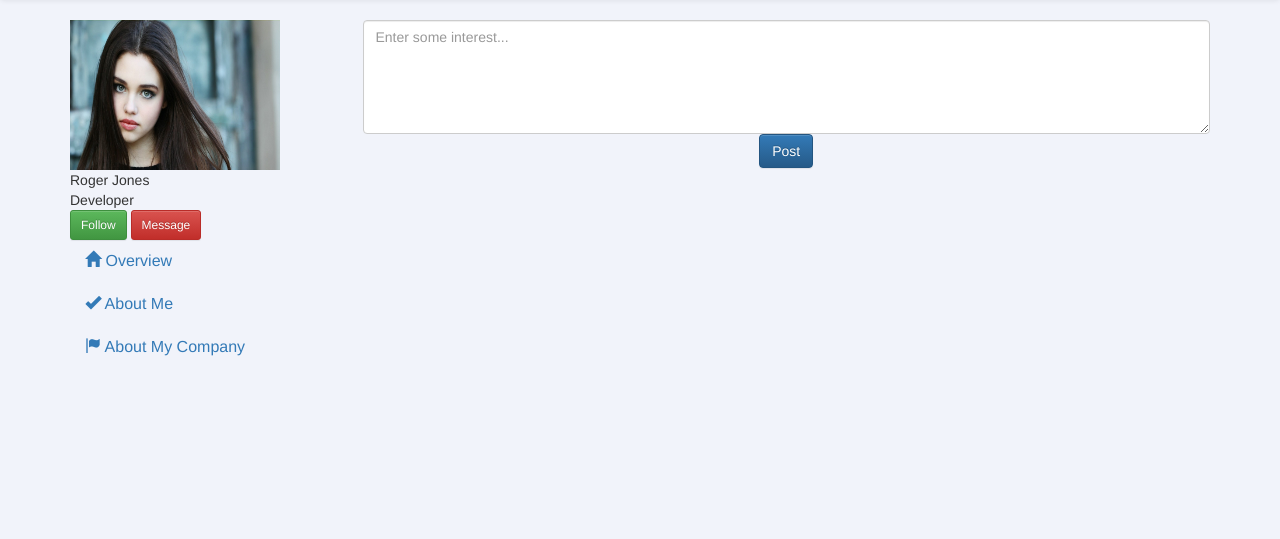
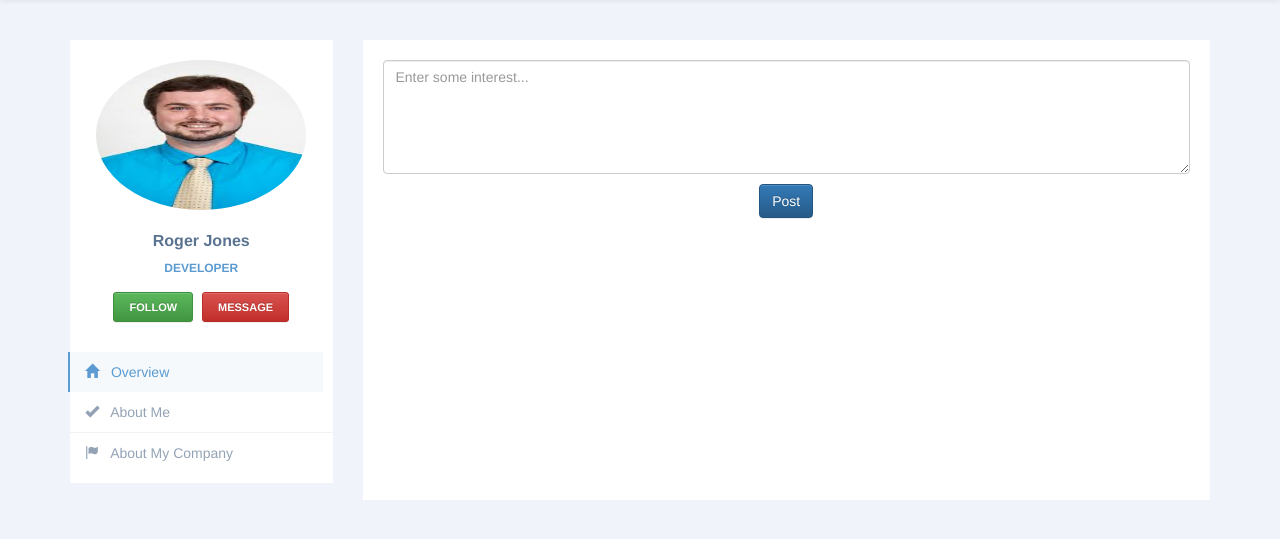
Before and after one commit to safrazd/Alumni-Tracker, a CodeIgniter app: page /Alumni-Tracker/index.php/alumni/profile?alumniId=1 in a window 1280 px wide. Shown: the part 120-659 px from the top of the page. Run offline with CodeIgniter, Linux system fonts and the light colour scheme; data comes from the database, SQL or seed files in the repository; some libraries are stand-ins or nearby versions.

Commit message:
updated css and profiles pages

```diff
--- a/application/controllers/Alumni.php
+++ b/application/controllers/Alumni.php
@@ -33,6 +33,12 @@ public function company()
 		$this->load->model('Company_tab');
 		$this->Company_tab->update();
 	}
+
+	public function company_info_tab(){
+		$this->load->model('company_info_tab');
+		$this->company_info_tab->Comapny_info();
+	}
+
 public function session()
 	{
 		$this->session->sess_destroy();
--- a/application/models/Alumniprofile.php
+++ b/application/models/Alumniprofile.php
@@ -14,6 +14,8 @@ $sql="SELECT *
  FROM ((alumni
  LEFT JOIN company ON alumni.alumniId=company.alumniId)
  LEFT JOIN degree ON alumni.alumniId=degree.alumniId)
+ LEFT JOIN link ON alumni.alumniId=link.alumniId
+ LEFT JOIN personal ON alumni.alumniId=personal.alumniId
  WHERE alumni.alumniId='$alumniId';";
  //$res=$con->query($sql);
  $res = $this->db->query($sql);
@@ -51,7 +53,7 @@ echo"<nav class=\"navbar navbar-inverse navbar-default\">
 				<!-- SIDEBAR USERPIC -->
 				<div class=\"profile-userpic\">
 
-					<img src='" .base_url()."images/profile.jpg' alt=\"Lights\" style=\"width:80%; height:150px\" class=\"img-responsive\">
+					<img src='" .base_url()."images/".$row['image']."' alt=\"Lights\" style=\"width:80%; height:150px\" class=\"img-responsive\">
 
 				</div>
 				<!-- END SIDEBAR USERPIC -->
@@ -121,7 +123,7 @@ echo"<nav class=\"navbar navbar-inverse navbar-default\">
 					<div class=\"tab-pane text-style\" id=\"tab3\">
 							<div class=\"row \">
                             <div class=\"col-md-6\"><h4>Occupation </h4>
-							<p class=\"occupation\"></p>
+							<p class=\"occupation\">".$row["occupation"]."</p>
 							</div>
                             <div class=\"col-md-6\"><h4>Degree</h4>
                                 <p class=\"degree\">".$row["degreeName"]."</p>
@@ -137,20 +139,19 @@ echo"<nav class=\"navbar navbar-inverse navbar-default\">
 							</div>
                         </div>
                         <div class=\"row profileinfo\">
-                            <div class=\"col-md-6\"><h4>Degree Acquired </h4>
-								<p class=\"degree_acquired\"></p>
-							</div>
+
 							<div class=\"col-md-6\"><h4>Email </h4>
 							<p class=\"email\">".$row["email"]."</p>
+							</div>
+							<div class=\"col-md-6\"><h4>Country of Birth </h4>
+							<p class=\"birth\">".$row["birthCountry"]."</p>
 							</div>
                         </div>
                         <div class=\"row profileinfo\">
 							<div class=\"col-md-6\"><h4>Contact Number</h4>
-                                <p class=\"phone_number\" ></p>
+                                <p class=\"phone_number\" >".$row["contactNo"]."</p>
 							</div>
-							<div class=\"col-md-6\"><h4>Country of Birth </h4>
-							<p class=\"birth\"></p>
-							</div>
+
                         </div>
 						</form>
 					</div>
--- a/application/views/viewprofile.php
+++ b/application/views/viewprofile.php
@@ -3,7 +3,7 @@
 <html lang="en">
 <head>
 	<link rel="stylesheet" href="http://fonts.googleapis.com/css?family=Roboto:400,100,300,500">
-	 <link href='style.css' rel='stylesheet' type='text/css'>
+	 <link href='<?php echo base_url(); ?>css/style1.css' rel='stylesheet' type='text/css'>
 	 <link href='<?php echo base_url(); ?>css/nav.css' rel='stylesheet' type='text/css'>
     <link rel="stylesheet" href="https://maxcdn.bootstrapcdn.com/bootstrap/3.3.7/css/bootstrap.min.css" integrity="sha384-BVYiiSIFeK1dGmJRAkycuHAHRg32OmUcww7on3RYdg4Va+PmSTsz/K68vbdEjh4u" crossorigin="anonymous">
 
@@ -18,7 +18,6 @@
 <link href="https://maxcdn.bootstrapcdn.com/font-awesome/4.7.0/css/font-awesome.min.css" rel="stylesheet" integrity="sha384-wvfXpqpZZVQGK6TAh5PVlGOfQNHSoD2xbE+QkPxCAFlNEevoEH3Sl0sibVcOQVnN" crossorigin="anonymous">
 <script src="https://maxcdn.bootstrapcdn.com/bootstrap/3.3.7/js/bootstrap.min.js" integrity="sha384-Tc5IQib027qvyjSMfHjOMaLkfuWVxZxUPnCJA7l2mCWNIpG9mGCD8wGNIcPD7Txa" crossorigin="anonymous"></script>
 
-	 <link href='style.css' rel='stylesheet' type='text/css'>
 	 <script src="prof.js"></script>
 	<meta charset="UTF-8">
 	 <link rel="shortcut icon" href="assets/ico/favicon.png">
--- /dev/null
+++ b/css/style1.css
@@ -0,0 +1,241 @@
+/***
+User Profile Sidebar by @keenthemes
+A component of Metronic Theme - #1 Selling Bootstrap 3 Admin Theme in Themeforest: http://j.mp/metronictheme
+Licensed under MIT
+***/
+
+body {
+  background-color: #F1F3FA;
+}
+#addToRes{
+  display: block;
+  margin-left: auto;
+  margin-right: auto
+}
+/* Profile container */
+.profile {
+  margin: 20px 0;
+}
+
+/* Profile sidebar */
+.profile-sidebar {
+  padding: 20px 0 10px 0;
+  background: #fff;
+}
+
+.profile-userpic img {
+  float: none;
+  margin: 0 auto;
+  width: 50%;
+  height: 50%;
+  -webkit-border-radius: 50% !important;
+  -moz-border-radius: 50% !important;
+  border-radius: 50% !important;
+}
+
+.profile-usertitle {
+  text-align: center;
+  margin-top: 20px;
+}
+
+.profile-usertitle-name {
+  color: #5a7391;
+  font-size: 16px;
+  font-weight: 600;
+  margin-bottom: 7px;
+}
+
+.profile-usertitle-job {
+  text-transform: uppercase;
+  color: #5b9bd1;
+  font-size: 12px;
+  font-weight: 600;
+  margin-bottom: 15px;
+}
+
+.profile-userbuttons {
+  text-align: center;
+  margin-top: 10px;
+}
+
+.profile-userbuttons .btn {
+  text-transform: uppercase;
+  font-size: 11px;
+  font-weight: 600;
+  padding: 6px 15px;
+  margin-right: 5px;
+}
+
+.profile-userbuttons .btn:last-child {
+  margin-right: 0px;
+}
+
+.profile-usermenu {
+  margin-top: 30px;
+}
+
+.profile-usermenu ul li {
+  border-bottom: 1px solid #f0f4f7;
+}
+
+.profile-usermenu ul li:last-child {
+  border-bottom: none;
+}
+
+.profile-usermenu ul li a {
+  color: #93a3b5;
+  font-size: 14px;
+  font-weight: 400;
+}
+
+.profile-usermenu ul li a i {
+  margin-right: 8px;
+  font-size: 14px;
+}
+
+.profile-usermenu ul li a:hover {
+  background-color: #fafcfd;
+  color: #5b9bd1;
+}
+
+.profile-usermenu ul li.active {
+  border-bottom: none;
+}
+
+.profile-usermenu ul li.active a {
+  color: #5b9bd1;
+  background-color: #f6f9fb;
+  border-left: 2px solid #5b9bd1;
+  margin-left: -2px;
+}
+
+/* Profile Content */
+.profile-content {
+  padding: 20px;
+  background: #fff;
+  min-height: 460px;
+}
+/*Custom Content*/
+.profileinfo{
+  margin-top:30px;
+}
+.add{
+  height:25px;
+  width:25px;
+  float:right;
+    border-radius: 50px;
+    margin: 20px;
+
+}
+.btn-circle {
+  width: 30px;
+  height: 30px;
+  text-align: center;
+  padding: 6px 0;
+  font-size: 12px;
+  line-height: 1.428571429;
+  border-radius: 50%;
+  float:right;
+}
+#post_button{
+  margin-top:10px;
+}
+
+#webnav{
+  position:relative;
+  padding: 0 0 30px 0;
+  height:60px;
+  width: 100px;
+  z-index:10;
+}
+#company_button{
+  margin-top:20px;
+}
+
+@import url(//netdna.bootstrapcdn.com/font-awesome/4.0.3/css/font-awesome.css);
+
+.input-group-addon.beautiful input[type="checkbox"],
+.input-group-addon.beautiful input[type="radio"] {
+    display: none;
+}
+
+.checkbox {
+  padding-left: 20px; }
+  .checkbox label {
+    display: inline-block;
+    position: relative;
+    padding-left: 5px; }
+    .checkbox label::before {
+      content: "";
+      display: inline-block;
+      position: absolute;
+      width: 17px;
+      height: 17px;
+      left: 0;
+      margin-left: -20px;
+      border: 1px solid #cccccc;
+      border-radius: 3px;
+      background-color: #fff;
+      -webkit-transition: border 0.15s ease-in-out, color 0.15s ease-in-out;
+      -o-transition: border 0.15s ease-in-out, color 0.15s ease-in-out;
+      transition: border 0.15s ease-in-out, color 0.15s ease-in-out; }
+    .checkbox label::after {
+      display: inline-block;
+      position: absolute;
+      width: 16px;
+      height: 16px;
+      left: 0;
+      top: 0;
+      margin-left: -20px;
+      padding-left: 3px;
+      padding-top: 1px;
+      font-size: 11px;
+      color: #555555; }
+  .checkbox input[type="checkbox"] {
+    opacity: 0; }
+    .checkbox input[type="checkbox"]:focus + label::before {
+      outline: thin dotted;
+      outline: 5px auto -webkit-focus-ring-color;
+      outline-offset: -2px; }
+    .checkbox input[type="checkbox"]:checked + label::after {
+      font-family: 'FontAwesome';
+      content: "\f00c"; }
+    .checkbox input[type="checkbox"]:disabled + label {
+      opacity: 0.65; }
+      .checkbox input[type="checkbox"]:disabled + label::before {
+        background-color: #eeeeee;
+        cursor: not-allowed; }
+  .checkbox.checkbox-circle label::before {
+    border-radius: 50%; }
+  .checkbox.checkbox-inline {
+    margin-top: 0; }
+
+.checkbox-primary input[type="checkbox"]:checked + label::before {
+  background-color: #428bca;
+  border-color: #428bca; }
+.checkbox-primary input[type="checkbox"]:checked + label::after {
+  color: #fff; }
+
+.checkbox-danger input[type="checkbox"]:checked + label::before {
+  background-color: #d9534f;
+  border-color: #d9534f; }
+.checkbox-danger input[type="checkbox"]:checked + label::after {
+  color: #fff; }
+
+.checkbox-info input[type="checkbox"]:checked + label::before {
+  background-color: grey;
+  border-color: grey; }
+.checkbox-info input[type="checkbox"]:checked + label::after {
+  color: #fff; }
+
+.checkbox-warning input[type="checkbox"]:checked + label::before {
+  background-color: #f0ad4e;
+  border-color: #f0ad4e; }
+.checkbox-warning input[type="checkbox"]:checked + label::after {
+  color: #fff; }
+
+.checkbox-success input[type="checkbox"]:checked + label::before {
+  background-color: #5cb85c;
+  border-color: #5cb85c; }
+.checkbox-success input[type="checkbox"]:checked + label::after {
+  color: #fff; }
```
Also changed, not shown: application/models/Company_info_tab.php (added, +45 -0 lines), application/models/Myprofilemodel.php (+20 -20 lines), js/prof.js (+37 -3 lines).
